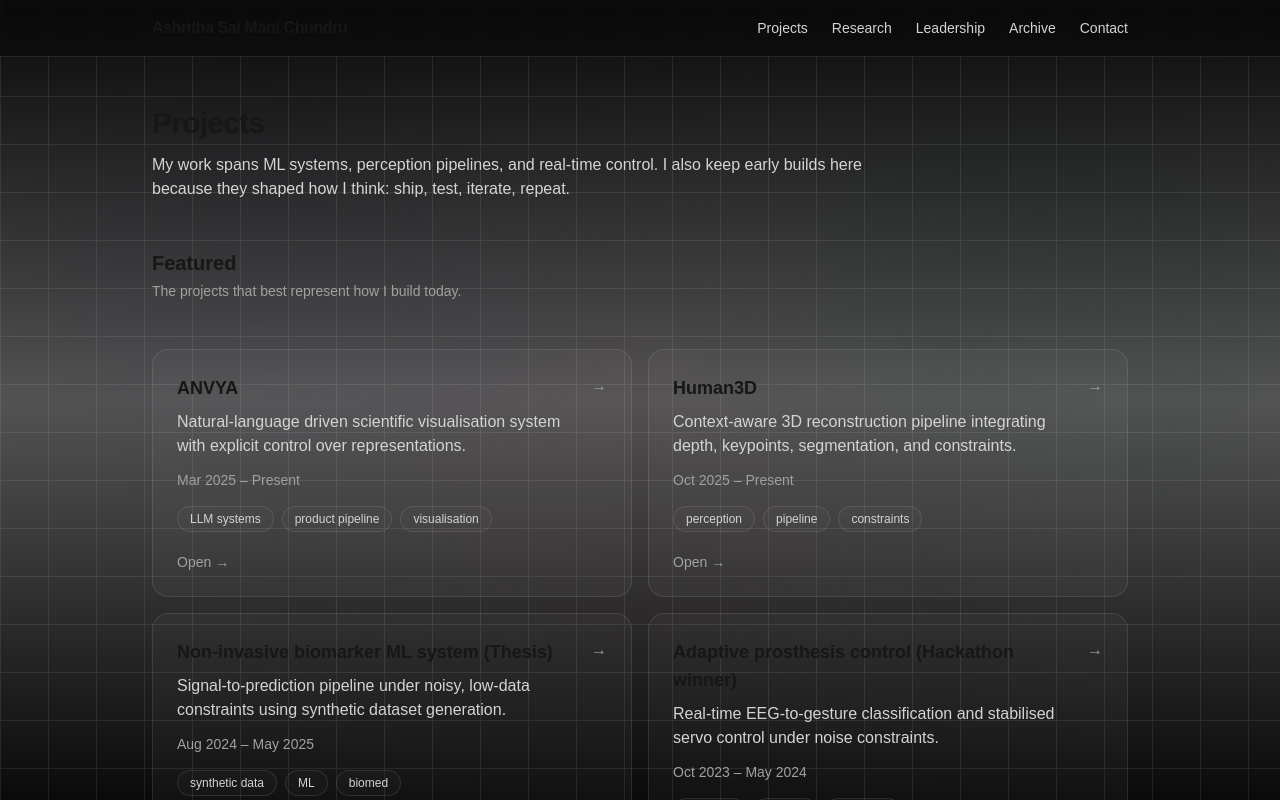
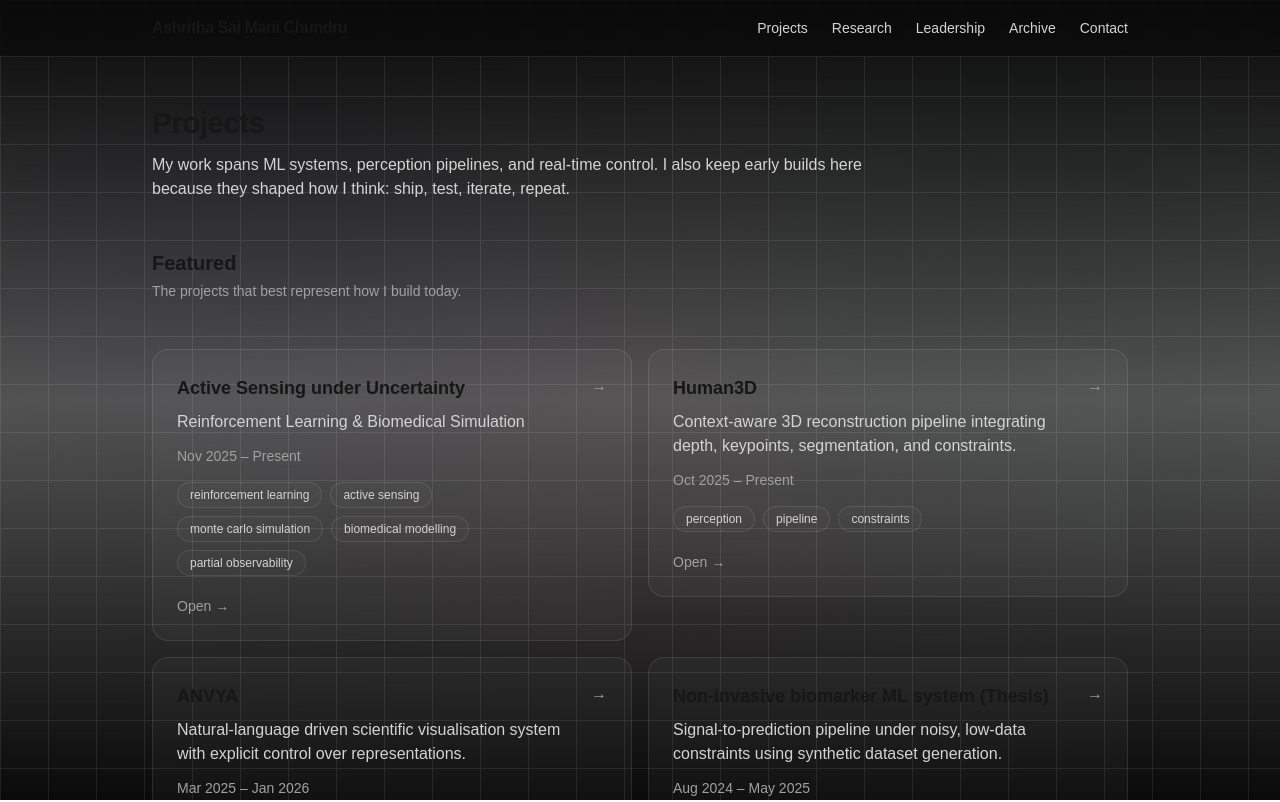
Before and after one commit to Ashritha-sai/ashritha-portfolio, a Next.js app: page /projects in a window 1280 px wide. Shown: the top 802 px of the page. Built offline with nearby package versions, Linux system fonts and the light colour scheme.

Commit message:
Add active sensing RL research project and refine project descriptions

```diff
--- a/src/app/page.tsx
+++ b/src/app/page.tsx
@@ -17,14 +17,12 @@ export default function Home() {
         <FadeIn>
           <header className="space-y-6 pt-6">
             <h1 className="text-5xl font-semibold tracking-tight">
-              Builder of end-to-end AI systems
+            Builder of embodied AI systems for human–machine interaction
             </h1>
 
             <p className="max-w-2xl text-lg text-neutral-300">
-              I build systems that turn ambiguous ideas into working software:
-              full-stack mindset, ML systems, and product-driven engineering.
-              Currently at Imperial College London (MSc Human & Biological
-              Robotics, 2025–26).
+              I design and build end-to-end bio-mechatronic and embodied AI systems, spanning sensing, learning, and control.
+              MSc Human & Biological Robotics, Imperial College London (2025–26).
             </p>
 
             {/* Building now */}
@@ -105,9 +103,9 @@ export default function Home() {
 
             <div className="grid gap-4 md:grid-cols-2">
               <FeatureCard
-                title="ANVYA"
-                subtitle="Natural-language driven scientific visualisation"
-                href="/projects/anvya"
+                title="Active Sensing under Uncertanity"
+                subtitle=" Reinforcement Learning & Biomedical Simulation"
+                href="/projects/Active Sensing"
               />
               <FeatureCard
                 title="Human3D"
--- /dev/null
+++ b/src/app/projects/Active Sensing/page.tsx
@@ -0,0 +1,45 @@
+export default function ActiveSensingPage() {
+  return (
+    <div className="space-y-10">
+      <header className="space-y-3">
+        <h1 className="text-3xl font-semibold tracking-tight">Active Sensing under Uncertanity</h1>
+        <p className="text-neutral-300">
+          Reinforcement Learning & Biomedical Simulation
+        </p>
+      </header>
+
+      <Section title="Problem">
+       Inferring physical parameters from biomedical signals is unreliable under noise and limited data. The system needed to learn probe-efficient sensing strategies under uncertainty.
+      </Section>
+
+      <Section title="What I built">
+        <ul className="list-disc space-y-2 pl-5 text-neutral-300">
+          <li>Designed a Monte Carlo–driven synthetic environment modelling stochastic skin optics with physiologically grounded variability.</li>
+          <li>Trained and analysed reinforcement learning policies for probe-efficient, robust inference under partial observability.</li>
+          <li>Ongoing work exploring policy-dependent identifiability and information-efficient sensing strategies for biomedical applications.</li>
+        </ul>
+      </Section>
+
+      <Section title="Stack">
+        <p className="text-neutral-300">
+            Monte Carlo simulation · reinforcement learning · partially observable environments · stochastic biomedical modelling.
+        </p>
+      </Section>
+
+      <Section title="Outcome">
+        <p className="text-neutral-300">
+        Established a simulation and evaluation framework for analysing policy-dependent identifiability and information-efficient sensing strategies.
+        </p>
+      </Section>
+    </div>
+  );
+}
+
+function Section({ title, children }: { title: string; children: React.ReactNode }) {
+  return (
+    <section className="rounded-2xl border border-white/10 bg-white/[0.03] p-6">
+      <h2 className="text-lg font-semibold">{title}</h2>
+      <div className="mt-3">{children}</div>
+    </section>
+  );
+}
--- a/src/app/projects/page.tsx
+++ b/src/app/projects/page.tsx
@@ -10,12 +10,13 @@ type Project = {
 };
 
 const featured: Project[] = [
+
   {
-    slug: "anvya",
-    title: "ANVYA",
-    desc: "Natural-language driven scientific visualisation system with explicit control over representations.",
-    date: "Mar 2025 – Present",
-    tags: ["LLM systems", "product pipeline", "visualisation"],
+    slug: "Active Sensing",
+    title: "Active Sensing under Uncertainty",
+    desc: "Reinforcement Learning & Biomedical Simulation",
+    date: "Nov 2025 – Present",
+    tags: ["reinforcement learning", "active sensing", "monte carlo simulation", "biomedical modelling", "partial observability",],
   },
   {
     slug: "human3d",
@@ -23,6 +24,13 @@ const featured: Project[] = [
     desc: "Context-aware 3D reconstruction pipeline integrating depth, keypoints, segmentation, and constraints.",
     date: "Oct 2025 – Present",
     tags: ["perception", "pipeline", "constraints"],
+  },
+  {
+    slug: "anvya",
+    title: "ANVYA",
+    desc: "Natural-language driven scientific visualisation system with explicit control over representations.",
+    date: "Mar 2025 – Jan 2026",
+    tags: ["LLM systems", "product pipeline", "visualisation"],
   },
   {
     slug: "biomarker",
```
